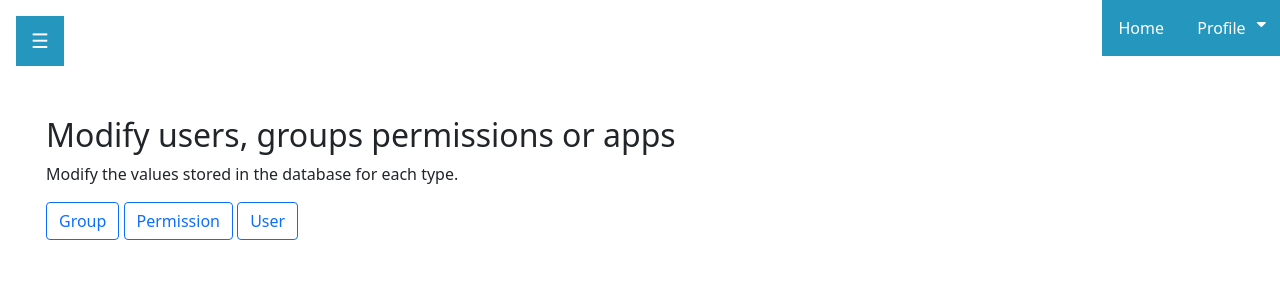
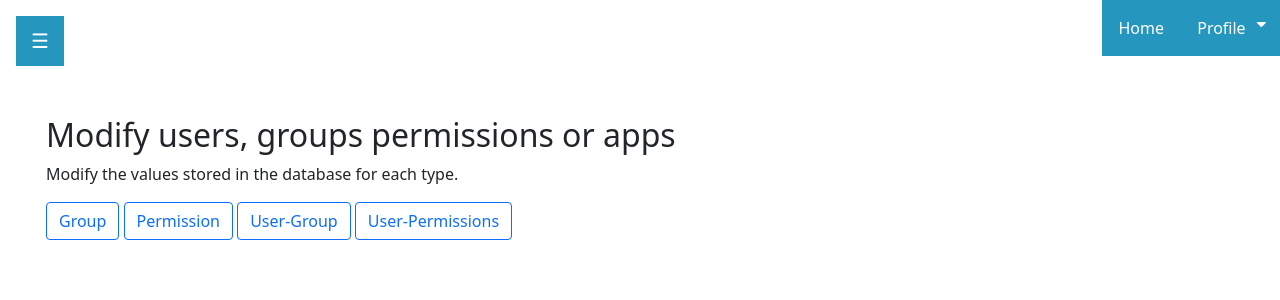
Before and after one commit to ProtiucOvidiu/proiect, a Flask app: template src/templates/admin_files/admin_modify.html in a window 1280 px wide. Shown: the top 300 px of the page. Run offline with Flask 2, Linux system fonts and the light colour scheme; the template is opened without the code that fills it: most values are stand-ins (such as "Sample title", 1, 10 or a date in 2020); some libraries are stand-ins or nearby versions.

Commit message:
Almost done

```diff
--- a/docs/database/custom.txt
+++ b/docs/database/custom.txt
@@ -1,3 +1,5 @@
+# Parola e: 'cvscvs' pentru toti userii
+
 Insert into test.users(username,password,full_name,email,phone_number, is_admin) values ("ovi", "$5$rounds=535000$LoMOqM6Qy5BRSVtK$oxGFftJds1oUIgmwiyZmbwmrytNjE9JRb5ygeq.CXM5", "Ovi Pro",
 "ovi.pro@yahoo.com", "0773978453", 1);
 
--- a/src/templates/admin_files/admin_modify.html
+++ b/src/templates/admin_files/admin_modify.html
@@ -67,16 +67,6 @@
       -->
       <a href="/admin_forum" target="_self">Frequent Questions</a>
     </div>
-
-    <!-- <style>
-      #permission, #group {
-        width: 100%;
-        padding: 50px 0;
-        text-align: center;
-        background-color: lightblue;
-        margin-top: 20px;
-      }
-      </style> -->
     <div id="main">
 
       <button class="open_btn" onclick="open_menu()">☰</button>
@@ -87,21 +77,37 @@
         <script>
           $(document).ready(function() {
             $('#group').click(function() {
-              $('.menu').toggle();
+              $('.group').toggle();
+              $('.permission').toggle(false);
+              $('.user_group').toggle(false);
+              $('.user_perm').toggle(false);
             });
             $('#permission').click(function() {
-              $('.menu1').toggle();
+              $('.permission').toggle();
+              $('.group').toggle(false);
+              $('.user_group').toggle(false);
+              $('.user_perm').toggle(false);
             });
-            $('#user').click(function() {
-              $('.menu2').toggle();
+            $('#user_group').click(function() {
+              $('.group').toggle();
+              $('.user_group').toggle();
+              $('.permission').toggle(false);
+              $('.user_perm').toggle(false);
+            });
+            $('#user_perm').click(function() {
+              $('.user_perm').toggle();
+              $('.group').toggle();
+              $('.permission').toggle(false);
+              $('.user_group').toggle(false);
             });
         });
         </script>
         <button class="btn btn-outline-primary"  id="group" >Group</button>
         <button  class="btn btn-outline-primary" id="permission" >Permission</button>
-        <button  class="btn btn-outline-primary" id="user" >User</button>
+        <button  class="btn btn-outline-primary" id="user_group" >User-Group</button>
+        <button  class="btn btn-outline-primary" id="user_perm" >User-Permissions</button>
         <form action="{{url_for('admin_modify_run')}}" method="POST">
-          <div class="menu" style="display: none;">
+          <div class="group" style="display: none;">
             <table class="table">
               <thead class="thead">
                 <tr>
@@ -115,8 +121,8 @@
                 {% for i in groups %}
                 <tr>
                   <th scope="row">{{i.0}}</th>
-                  <td contenteditable='true'>{{i.1}}</td>
-                  <td contenteditable='true'>{{i.2}}</td>
+                  <td>{{i.1}}</td>
+                  <td>{{i.2}}</td>
                 </tr>
                 {% endfor %}
                 <tr>
@@ -129,7 +135,7 @@
             </table>
 
           </div>
-          <div class="menu1" style="display: none;">
+          <div class="permission" style="display: none;">
             <table class="table">
               <thead class="thead">
                 <tr>
@@ -143,8 +149,8 @@
                 {% for i in perm %}
                 <tr>
                   <th scope="row">{{i.0}}</th>
-                  <td contenteditable='true'>{{i.1}}</td>
-                  <td contenteditable='true'>{{i.2}}</td>
+                  <td>{{i.1}}</td>
+                  <td>{{i.2}}</td>
                 </tr>
                 {% endfor %}
                 <tr>
@@ -156,7 +162,7 @@
               </tbody>
             </table>
           </div>
-          <div class="menu2" style="display: none;">
+          <div class="user_group" style="display: none;">
             <table class="table">
               <thead class="thead">
                 <tr>
@@ -170,15 +176,40 @@
                 {% for i in users %}
                 <tr>
                   <th scope="row">{{i.0}}</th>
-                  <td contenteditable='true'>{{i.0}}</td>
-                  <td contenteditable='true'>{{i.0}}</td>
+                  <td>{{i.1}}</td>
                 </tr>
                 {% endfor %}
                 <tr>
-                  <td><input type="number" class="form-control" name="id_perm" placeholder="Id"></td>
-                  <td ><input type="text" class="form-control" name="name_perm" placeholder="New Name"></td>
-                  <td ><input type="text" class="form-control" name="desc_perm" placeholder="New Description"></td>
-                  <td><button class="btn btn-secondary btn_submit" type="submit"> Run </button></td>
+                  <td><input type="number" class="form-control" name="id_user" placeholder="Id"></td>
+                  <td ><input type="text" class="form-control" name="add_group" placeholder="Add Group Id"></td>
+                  <td ><input type="text" class="form-control" name="remove_group" placeholder="Remove Group Id"></td>
+                  <td><button class="btn btn-danger" type="submit"> Run </button></td>
+                </tr>
+              </tbody>
+            </table>
+          </div>
+          <div class="user_perm" style="display: none;">
+            <table class="table">
+              <thead class="thead-dark">
+                <tr>
+                  <th scope="col">Permission</th>
+                  <th scope="col">Name</th>
+                  <th scope="col"></th>
+                  <th scope="col"></th>
+                </tr>
+              </thead>
+              <tbody>
+                {% for i in perm %}
+                <tr>
+                  <th scope="row">{{i.0}}</th>
+                  <td>{{i.1}}</td>
+                </tr>
+                {% endfor %}
+                <tr>
+                  <td><input type="number" class="form-control" name="id_group" placeholder="Id Group"></td>
+                  <td ><input type="text" class="form-control" name="add_perm" placeholder="Add Permission Id"></td>
+                  <td ><input type="text" class="form-control" name="remove_perm" placeholder="Remove Permission Id"></td>
+                  <td><button class="btn btn-danger" type="submit"> Run </button></td>
                 </tr>
               </tbody>
             </table>
```
Also changed, not shown: src/admin.py (+31 -2 lines).
